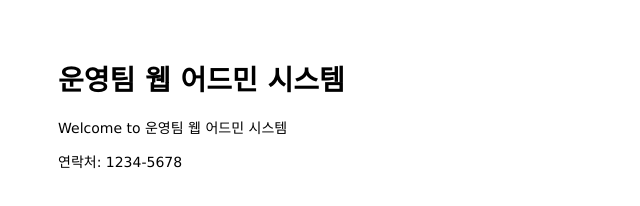
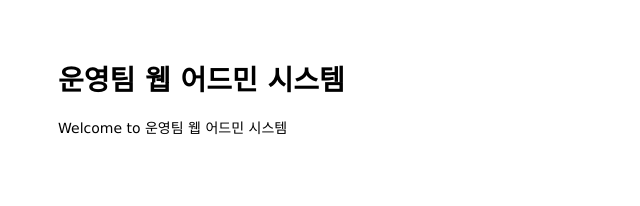
Before and after one commit to leokeem/mastering-git-github, a website: page public/index.html in a window 1280 px wide. Shown: the whole page, without its empty margins (0-640 px from the left). Drawn offline with Linux system fonts and the light colour scheme.

```diff
--- a/public/index.html
+++ b/public/index.html
@@ -10,7 +10,4 @@
   <p>Welcome to 운영팀 웹 어드민 시스템</p>
 </body>
 
-<footer>
-  <p>연락처: 1234-5678</p>
-</footer>
 </html>
```
